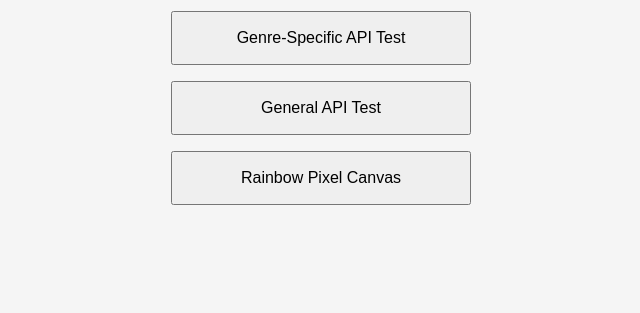
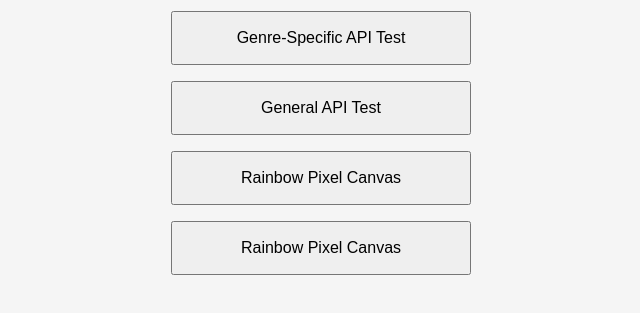
Before and after one commit to Tnargw/Book-Project, a plain HTML site: page index.html in a window 1280 px wide. Shown: the part 119-432 px from the top of the page, without its empty margins (319-959 px from the left). Drawn offline with Linux system fonts and the light colour scheme.

Commit message:
new button and beginnings of starting page

```diff
--- a/index.html
+++ b/index.html
@@ -39,5 +39,9 @@
   <button onclick="location.href='Playground/interact-js-rainbow-pixel-canvas/draw/index.html'">
     Rainbow Pixel Canvas
   </button>
+
+  <button onclick="location.href='login.html'">
+    Rainbow Pixel Canvas
+  </button>
 </body>
 </html>
```
